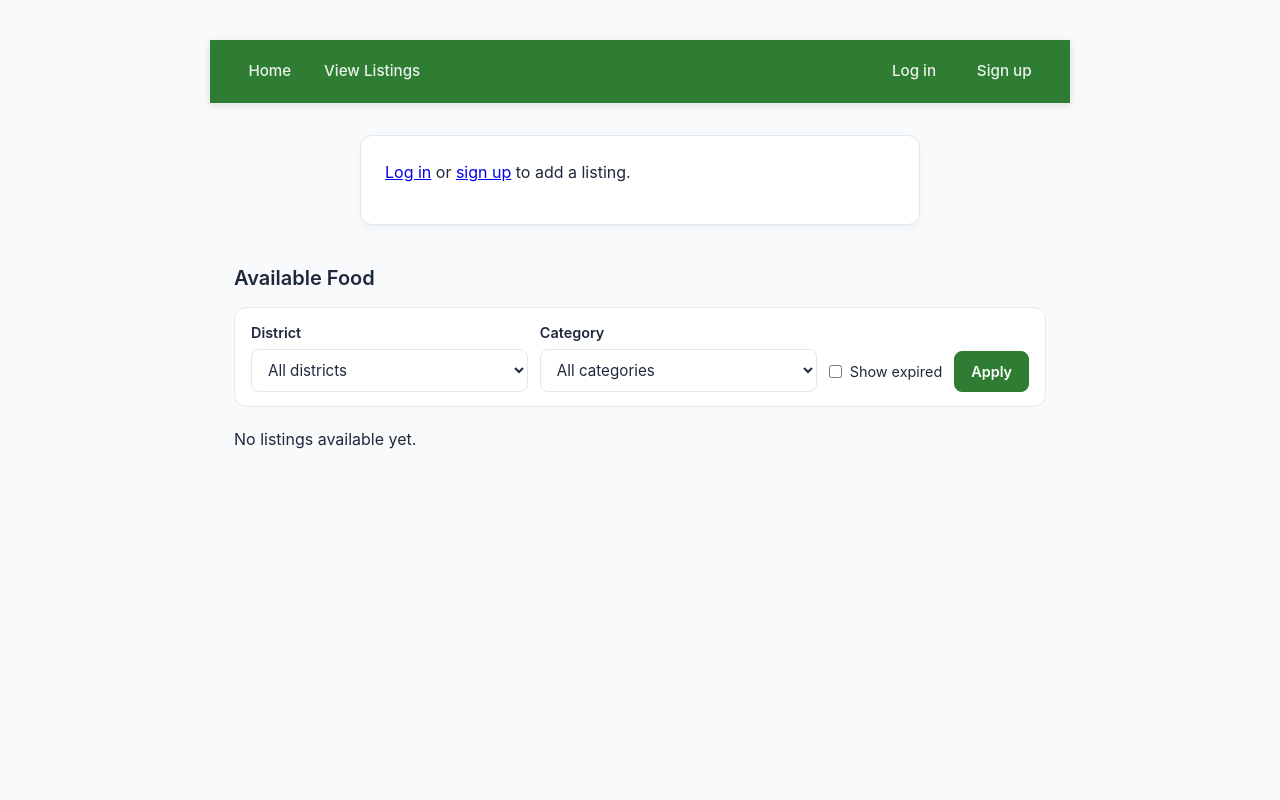
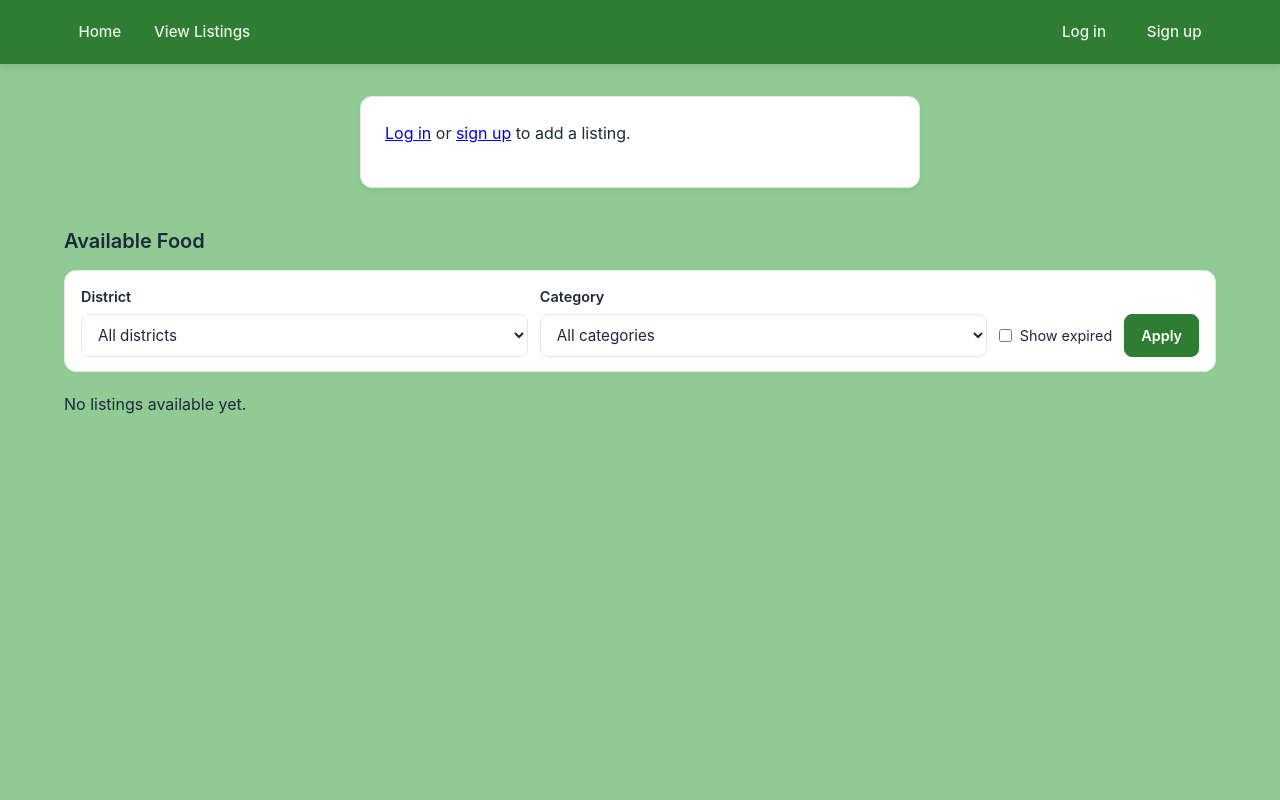
Before and after one commit to katy96moskaliuk/ShareFood, a Django app: page /listings/ in a window 1280 px wide. Run offline with Django 5.2, Linux system fonts and the light colour scheme; data that the repository does not hold is empty; parts of the project's set-up code (start-up, migrations or seed data) failed here and were passed over.

Commit message:
style: remove body override so listings pages share the site layout

```diff
--- a/src/ShareFood/listings/static/listings/style.css
+++ b/src/ShareFood/listings/static/listings/style.css
@@ -1,23 +1,13 @@
 :root {
     --primary: #2e7d32;
     --primary-hover: #1b5e20;
-    --bg-color: #f8fafc;
+    --bg-color: #f1f8f2;
     --card-bg: #ffffff;
     --text-color: #1e293b;
     --text-muted: #64748b;
     --border-color: #e2e8f0;
     --accent-badge: #e8f5e9;
     --accent-text: #2e7d32;
-}
-
-body {
-    font-family: -apple-system, BlinkMacSystemFont, "Segoe UI", Roboto, Helvetica, Arial, sans-serif;
-    background-color: var(--bg-color);
-    color: var(--text-color);
-    max-width: 900px;
-    margin: 0 auto;
-    padding: 40px 20px;
-    line-height: 1.5;
 }
 
 h1 {
```
